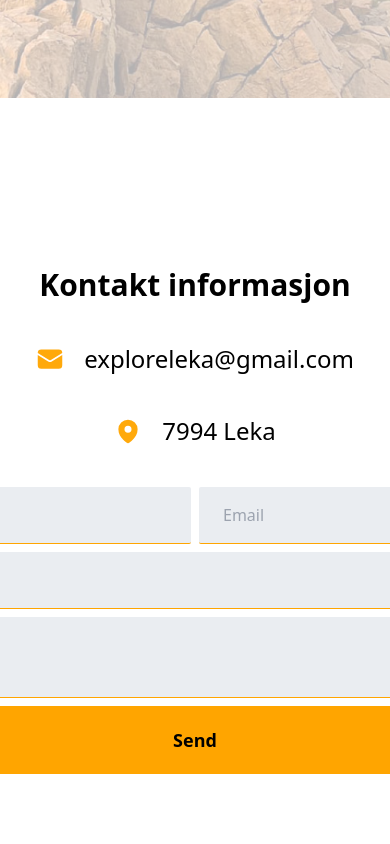
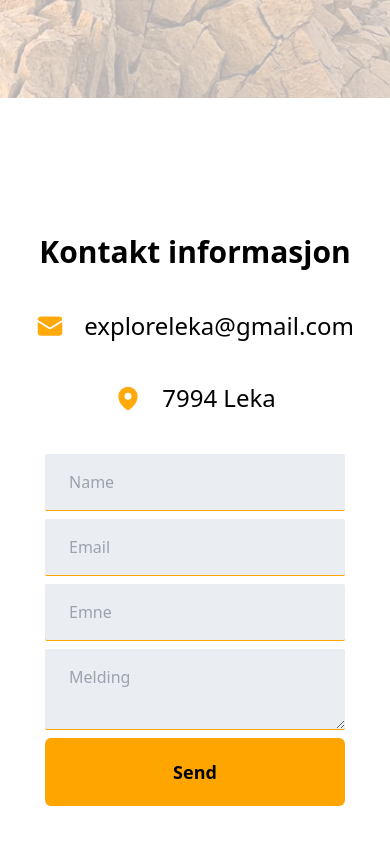
Before and after one commit to camilla-design/exploreL, a Next.js app: page / in a window 390 px wide. Shown: the part 3046-3890 px from the top of the page. Built offline with nearby package versions, Linux system fonts and the light colour scheme.

Commit message:
change form width

```diff
--- a/components/ContactUs.tsx
+++ b/components/ContactUs.tsx
@@ -47,8 +47,8 @@ function ContactUs({ }: Props) {
 
 
                 {/* Form */}
-                <form onSubmit={handleSubmit(onSubmit)} className='flex flex-col space-y-2 w-fit mx-auto'>
-                    <div className='flex space-x-2'>
+                <form onSubmit={handleSubmit(onSubmit)} className='flex flex-col space-y-2 w-[300px] md:w-fit mx-auto'>
+                    <div className='flex flex-col space-y-2 md:flex-row md:space-x-2 md:space-y-0 '>
                         <input {...register('name')} className='contactInput' placeholder='Name' type="text" />
                         <input {...register('email')} className='contactInput' placeholder='Email' type="email" />
                     </div>
```
